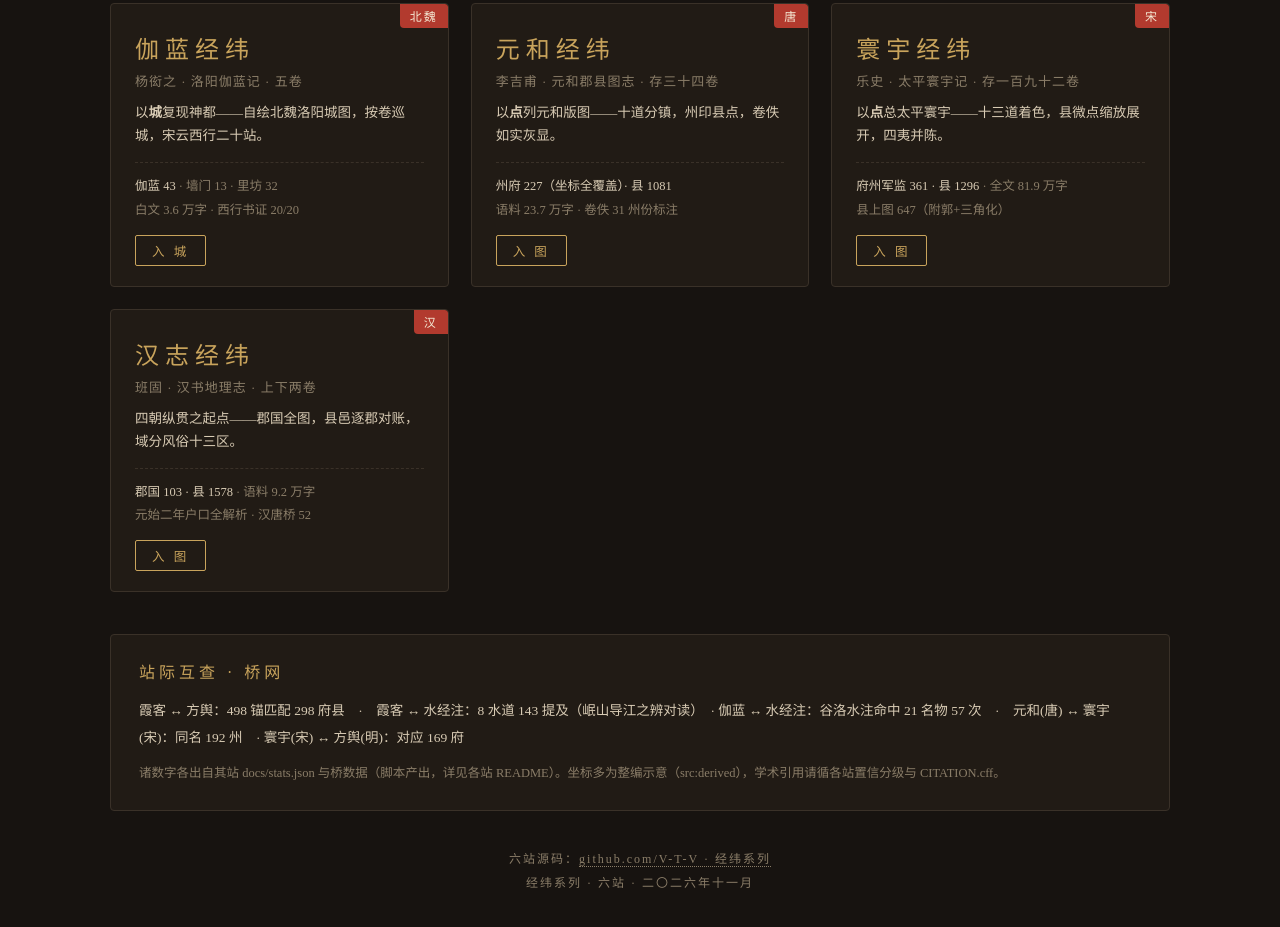
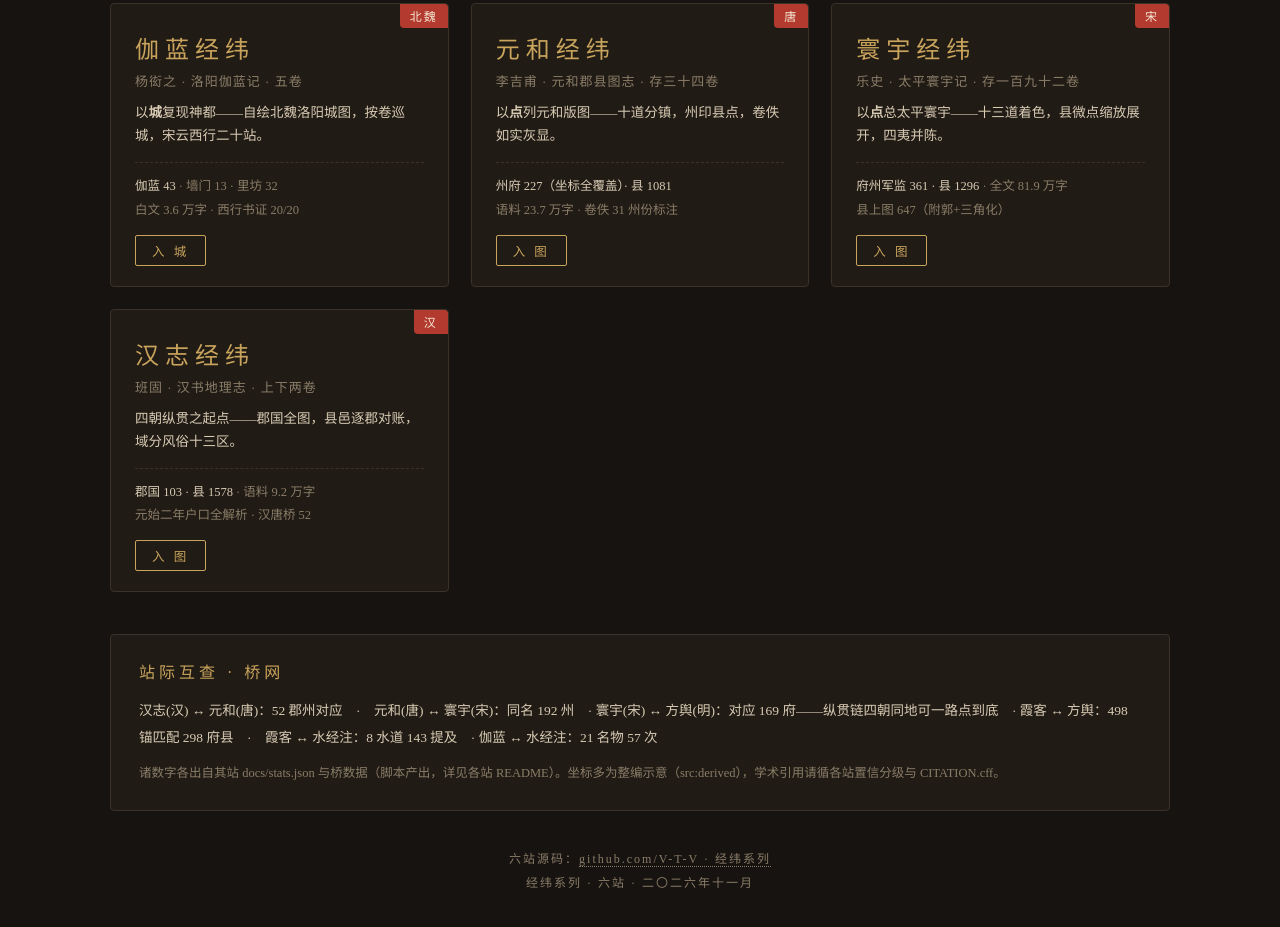
Before and after one commit to V-T-V/v-t-v.github.io, a plain HTML site: page index.html in a window 1280 px wide. Shown: the part 527-1454 px from the top of the page. Drawn offline with Linux system fonts and the light colour scheme.

Commit message:
门户桥网：八桥闭环（汉志↔元和 52 补入，纵贯链三行重排）

```diff
--- a/index.html
+++ b/index.html
@@ -138,9 +138,10 @@
 <section class="bridge">
   <h3>站际互查 · 桥网</h3>
   <p>
-    霞客 ↔ 方舆：498 锚匹配 298 府县　·　霞客 ↔ 水经注：8 水道 143 提及（岷山导江之辨对读）　·
-    伽蓝 ↔ 水经注：谷洛水注命中 21 名物 57 次　·　元和(唐) ↔ 寰宇(宋)：同名 192 州　·
-    寰宇(宋) ↔ 方舆(明)：对应 169 府
+    汉志(汉) ↔ 元和(唐)：52 郡州对应　·　元和(唐) ↔ 寰宇(宋)：同名 192 州　·
+    寰宇(宋) ↔ 方舆(明)：对应 169 府——纵贯链四朝同地可一路点到底　·
+    霞客 ↔ 方舆：498 锚匹配 298 府县　·　霞客 ↔ 水经注：8 水道 143 提及　·
+    伽蓝 ↔ 水经注：21 名物 57 次
   </p>
   <p class="dim">
     诸数字各出自其站 docs/stats.json 与桥数据（脚本产出，详见各站 README）。坐标多为整编示意（src:derived），学术引用请循各站置信分级与 CITATION.cff。
```
